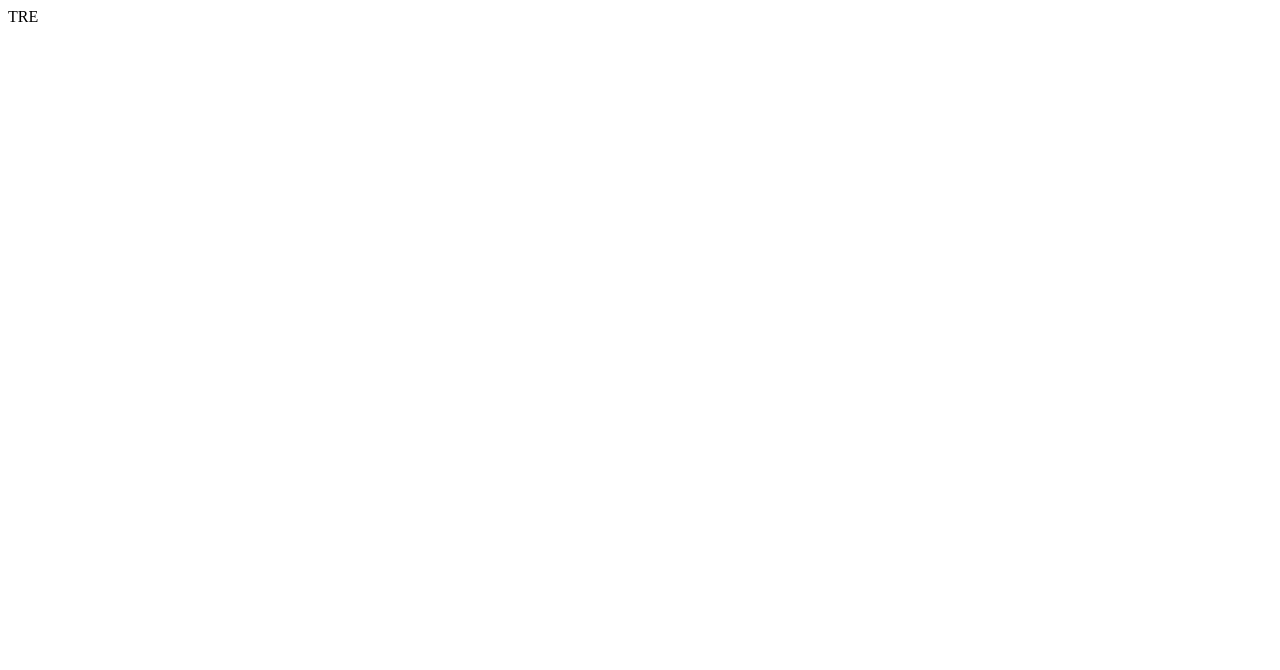
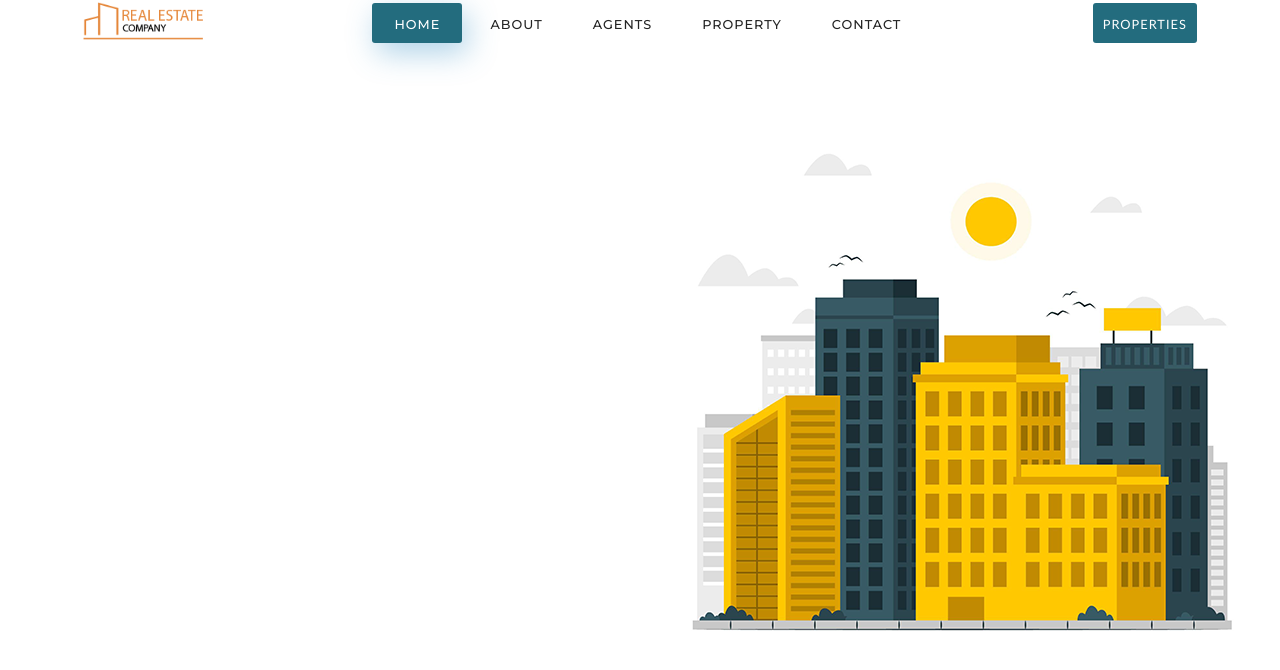
Before and after one commit to srikavya12-Kavs/realestate, a React (Create React App) app: page / in a window 1280 px wide. Shown: the top 670 px of the page. Built offline with nearby package versions, Linux system fonts and the light colour scheme.

Commit message:
navbar component

```diff
--- a/public/index.html
+++ b/public/index.html
@@ -13,6 +13,8 @@
 
         <link rel="manifest" href="%PUBLIC_URL%/manifest.json" />
 
+        <script src="https://kit.fontawesome.com/95dc93da07.js"></script>
+
         <title>The Real Estate</title>
     </head>
     <body>
--- a/src/App.js
+++ b/src/App.js
@@ -1,10 +1,11 @@
 import React from 'react'
+import Header from './components/Header'
 import './styles/app.scss'
 
 const App = () => {
     return (
         <div>
-            TRE
+            <Header />
         </div>
     )
 }
--- /dev/null
+++ b/src/components/Header.js
@@ -0,0 +1,12 @@
+import React from 'react'
+import Navbar from './Navbar'
+
+const Header = () => {
+    return (
+        <div className="header">
+            <Navbar />
+        </div>
+    )
+}
+
+export default Header
--- /dev/null
+++ b/src/components/Navbar.js
@@ -0,0 +1,30 @@
+import React from 'react'
+import logo from '../assets/logo1.png'
+
+const Navbar = () => {
+    return (
+        <nav>
+            <a href="/" className="logo">
+                <img src={logo} alt="logo" />
+            </a>
+            <input
+                type="checkbox"
+                className="menu-btn"
+                id="menu-btn"
+            />
+            <label htmlFor="menu-btn" className="menu-icon">
+                <span className="nav-icon"></span>
+            </label>
+            <ul className="menu">
+                <li><a href="/" className="active">Home</a></li>
+                <li><a href="/">About</a></li>
+                <li><a href="/">Agents</a></li>
+                <li><a href="/">Property</a></li>
+                <li><a href="/">Contact</a></li>
+            </ul>
+            <a href="/" className="property">Properties</a>
+        </nav>
+    )
+}
+
+export default Navbar
--- /dev/null
+++ b/src/styles/_header.scss
@@ -0,0 +1,8 @@
+.header{
+    width:100%;
+    height:768px;
+    position: relative;
+    background-repeat: no-repeat;
+    background-size: cover;
+    background-image: url("../assets/header-bg.png");
+}
--- /dev/null
+++ b/src/styles/_nav.scss
@@ -0,0 +1,72 @@
+nav{
+	display: flex;
+	justify-content: space-around;
+	align-items: center;
+	left: 0;
+	top: 0;
+	width:100%;
+	z-index: 1;
+	background-color: #FFFFFF;
+
+    .logo {
+        img{
+            width: 120px;
+        }
+    }
+
+    ul{
+        display: flex;
+
+        li {
+            a {
+                height:40px;
+                line-height: 43px;
+                margin: 3px;
+                padding: 0px 22px;
+                display: flex;
+                font-size: 0.8rem;
+                text-transform: uppercase;
+                font-weight: 500;
+                color:#242424;
+                letter-spacing: 1px;
+                border-radius: 3px;
+                transition: 0.2s ease-in-out;
+
+                &:hover{
+                    background-color: #064757;
+                    color:#FFFFFF;
+                    box-shadow: 5px 10px 30px rgba(64, 149, 198, 0.411);
+                    transition: all ease 0.2s;
+                }
+
+                &.active{
+                    background-color: #236c7e;
+                    color:rgb(255, 255, 255);
+                    box-shadow: 5px 10px 30px rgba(64, 149, 198, 0.411);
+                    transition: all ease 0.2s;
+                }
+            }
+        }
+    }
+
+    .property{
+        font-family: calibri;
+        height:40px;
+        line-height: 43px;
+        padding: 0px 10px;
+        display: flex;
+        font-size: 0.8rem;
+        text-transform: uppercase;
+        font-weight: 500;
+        color:#ffffff;
+        letter-spacing: 1px;
+        border-radius: 3px;
+        transition: 0.2s ease-in-out;
+        background-color: #236c7e;
+    }
+}
+
+nav .menu-btn,
+.menu-icon{
+    display:none;
+}
--- a/src/styles/app.scss
+++ b/src/styles/app.scss
@@ -0,0 +1,33 @@
+@import url('https://fonts.googleapis.com/css2?family=Montserrat:wght@300;400;500;600&display=swap');
+
+*{
+    margin:0px;
+    padding: 0px;
+    box-sizing: border-box;
+}
+
+body {
+    background-color: #ffffff;
+    font-family: 'Montserrat', sans-serif;
+}
+
+ul{
+    list-style: none;
+}
+
+a{
+    text-decoration: none;
+}
+
+button{
+    outline: none;
+    border: none;
+}
+
+input{
+    outline: none;
+    border: none;
+}
+
+@import './nav';
+@import './header';
```
